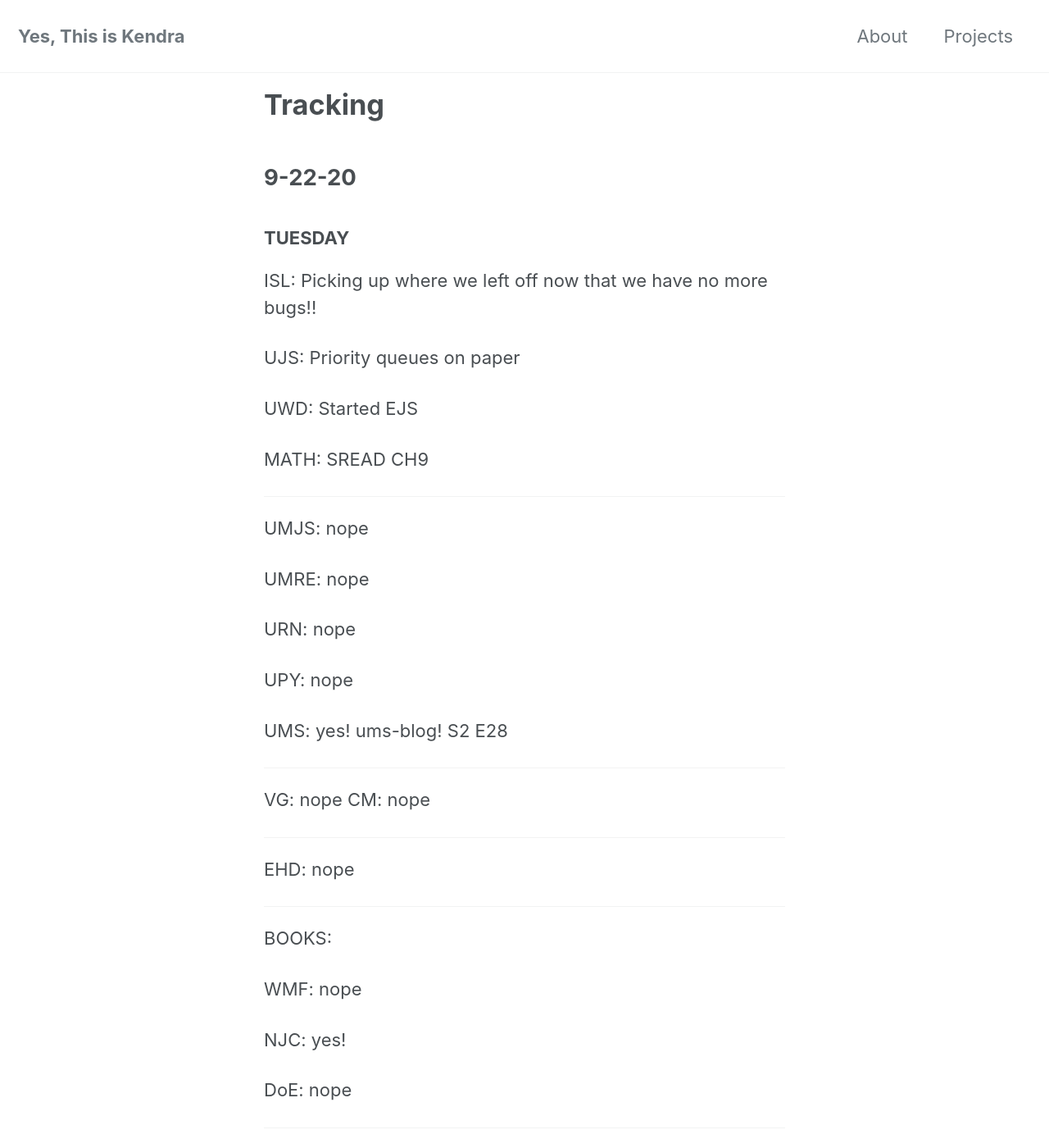
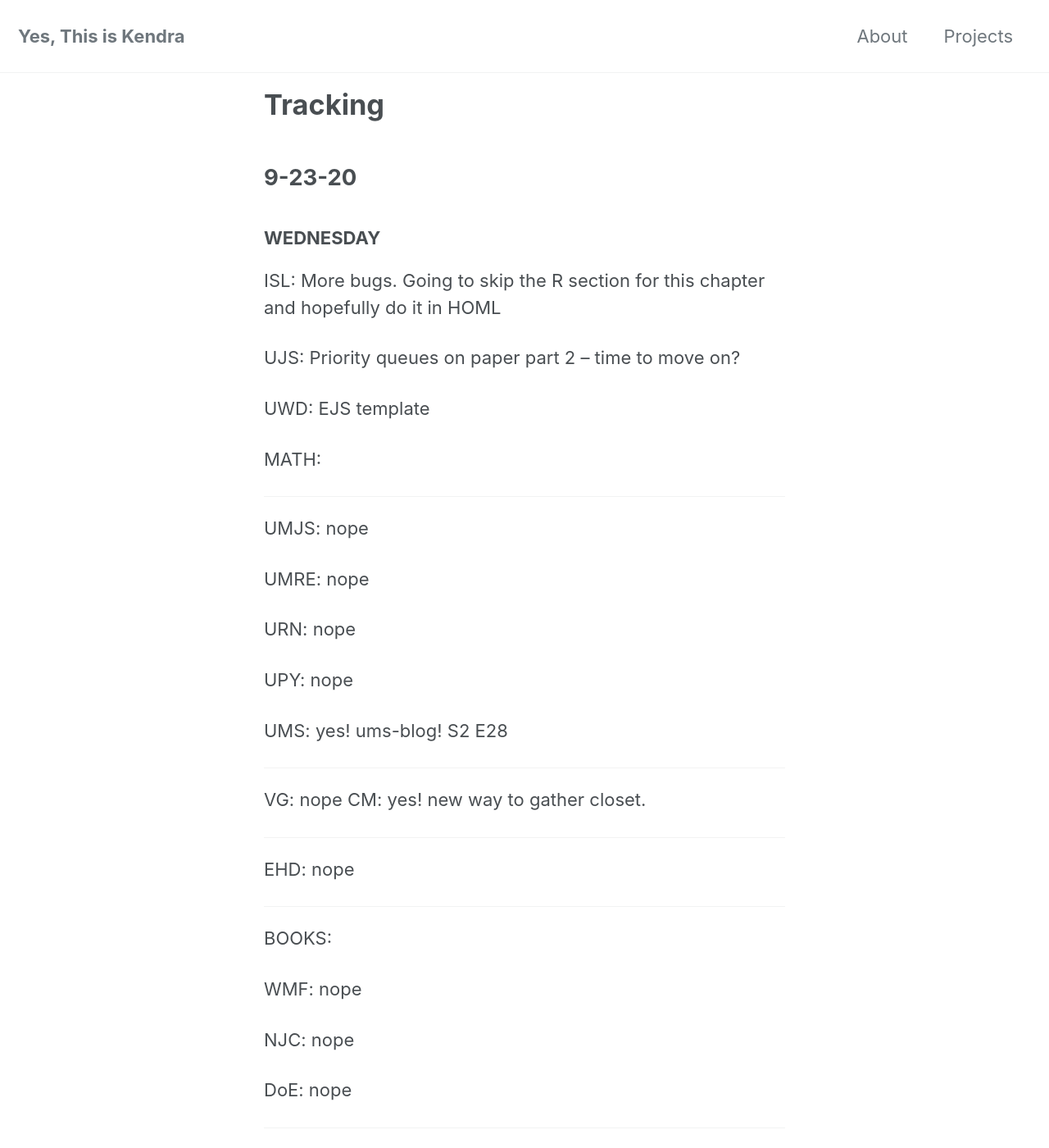
Before and after one commit to yesthisiskendra/yesthisiskendra.github.io, a Jekyll site: the page built from _pages/tracking.md, in a window 1280 px wide and 1400 px high. Shown: the whole window at 82% size. Built offline with Jekyll 4.4.1, drawn with Linux system fonts in a browser that asks for light colours; cached includes are drawn as plain includes; nearby versions of some CDN libraries.

Commit message:
Add tracking

```diff
--- a/_pages/tracking.md
+++ b/_pages/tracking.md
@@ -3,6 +3,55 @@ layout: home
 title: "Tracking"
 permalink: /tracking/
 ---
+
+## 9-23-20
+
+### WEDNESDAY
+
+ISL: More bugs. Going to skip the R section for this chapter and hopefully do it in HOML
+
+UJS: Priority queues on paper part 2 -- time to move on?
+
+UWD: EJS template
+
+MATH:
+
+---
+
+UMJS: nope
+
+UMRE: nope
+
+URN: nope
+
+UPY: nope
+
+UMS: yes! ums-blog! S2 E28
+
+---
+
+VG: nope
+CM: yes! new way to gather closet.
+
+---
+
+EHD: nope
+
+---
+
+BOOKS:
+
+WMF: nope
+
+NJC: nope
+
+DoE: nope
+
+---
+
+OTHER:
+
+CNLP: nope
 
 ## 9-22-20
 
```
